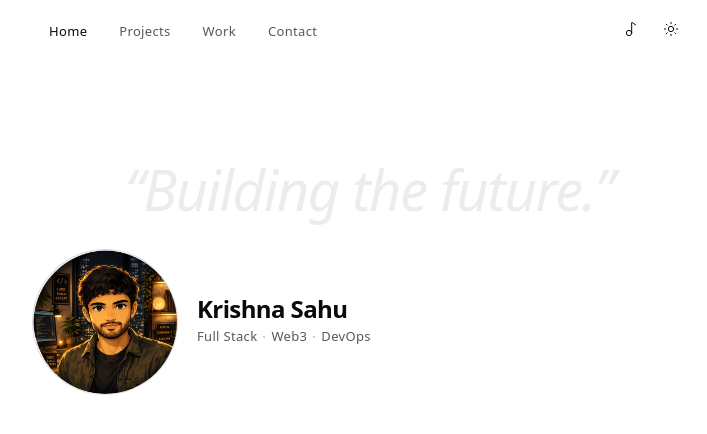
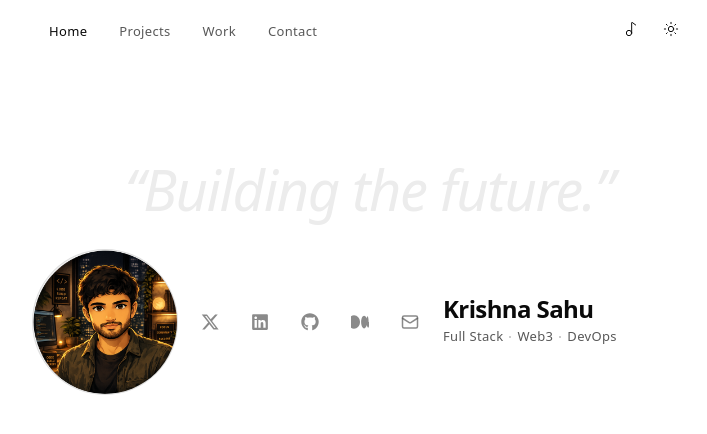
Before and after one commit to krishnasahu22032003/portfolio, a Next.js app: page / in a window 1280 px wide. Shown: the top 434 px of the page, without its empty margins (271-978 px from the left). Built offline with nearby package versions, Linux system fonts and the light colour scheme.

Commit message:
hero links component add

```diff
--- a/components/landing/Hero.tsx
+++ b/components/landing/Hero.tsx
@@ -1,6 +1,7 @@
 "use client"
 
 import { TextReveal } from "@/components/ui/text-reveal"
+import HeroLinks from "./HeroLinks"
 
 const quote = "Building the future."
 const name = "Krishna Sahu"
@@ -23,7 +24,7 @@ const Hero = () => {
             className="h-full w-full object-cover"
           />
         </div>
-
+<HeroLinks/>
         <div className="flex flex-col gap-1.5">
           <h3 className="font-serif text-xl font-semibold leading-none tracking-tight text-foreground sm:text-2xl">
             <TextReveal text={name} delay={150} />
--- /dev/null
+++ b/components/landing/HeroLinks.tsx
@@ -0,0 +1,73 @@
+"use client"
+
+import { motion } from "framer-motion"
+import { Mail } from "lucide-react"
+import { FaGithub , FaLinkedin } from "react-icons/fa6"
+
+const XIcon = ({ className }: { className?: string }) => (
+  <svg viewBox="0 0 24 24" fill="currentColor" className={className}>
+    <path d="M18.9 2h3.4l-7.5 8.6L23.5 22h-6.9l-5.4-7-6.2 7H1.6l8-9.2L1 2h7l4.9 6.4L18.9 2Zm-1.2 18h1.9L7.4 3.9H5.4L17.7 20Z" />
+  </svg>
+)
+
+const MediumIcon = ({ className }: { className?: string }) => (
+  <svg viewBox="0 0 24 24" fill="currentColor" className={className}>
+    <path d="M13.5 12c0 5-3.6 9-8 9s-8-4-8-9 3.6-9 8-9 8 4 8 9Zm9.5 0c0 4.7-1.8 8.5-4 8.5s-4-3.8-4-8.5 1.8-8.5 4-8.5 4 3.8 4 8.5Zm3 0c0 4.2-.6 7.6-1.5 7.6S22 16.2 22 12s.6-7.6 1.5-7.6S25 7.8 25 12Z" transform="translate(-1.5)" />
+  </svg>
+)
+
+const links = [
+  { label: "Twitter", href: "https://twitter.com", icon: XIcon },
+  { label: "LinkedIn", href: "https://linkedin.com", icon: FaLinkedin },
+  { label: "GitHub", href: "https://github.com", icon: FaGithub },
+  { label: "Medium", href: "https://medium.com", icon: MediumIcon },
+  { label: "Gmail", href: "mailto:hello@example.com", icon: Mail },
+]
+
+const container = {
+  hidden: { opacity: 0 },
+  show: {
+    opacity: 1,
+    transition: { staggerChildren: 0.07, delayChildren: 0.15 },
+  },
+}
+
+const item = {
+  hidden: { opacity: 0, y: 6 },
+  show: {
+    opacity: 1,
+    y: 0,
+    transition: { duration: 0.5, ease: [0.16, 1, 0.3, 1] as const },
+  },
+}
+
+const HeroLinks = () => {
+  return (
+    <motion.div
+      variants={container}
+      initial="hidden"
+      animate="show"
+      className="flex items-center justify-center gap-5 sm:gap-6"
+    >
+      {links.map(({ label, href, icon: Icon }) => (
+        <motion.div key={label} variants={item} className="group relative flex flex-col items-center">
+          <a
+            href={href}
+            target="_blank"
+            rel="noopener noreferrer"
+            aria-label={label}
+            className="flex items-center justify-center p-1 text-muted-foreground/70 transition-colors duration-200 group-hover:text-foreground"
+          >
+            <Icon className="h-[18px] w-[18px]" />
+          </a>
+
+          <span className="pointer-events-none absolute top-full mt-1.5 whitespace-nowrap text-[10px] font-medium tracking-wide text-muted-foreground opacity-0 transition-opacity duration-200 group-hover:opacity-100">
+            {label}
+          </span>
+        </motion.div>
+      ))}
+    </motion.div>
+  )
+}
+
+export default HeroLinks
--- a/package.json
+++ b/package.json
@@ -9,11 +9,13 @@
     "lint": "eslint"
   },
   "dependencies": {
-    "lucide-react": "^1.23.0",
+    "framer-motion": "^12.42.2",
+    "lucide-react": "^1.24.0",
     "next": "16.2.10",
     "next-themes": "^0.4.6",
     "react": "19.2.4",
     "react-dom": "19.2.4",
+    "react-icons": "^5.7.0",
     "tailwindcss-animate": "^1.0.7",
     "tw-animate-css": "^1.4.0"
   },
```
Also changed, not shown: 1 other file (tests, documents, lock files or other folders).
